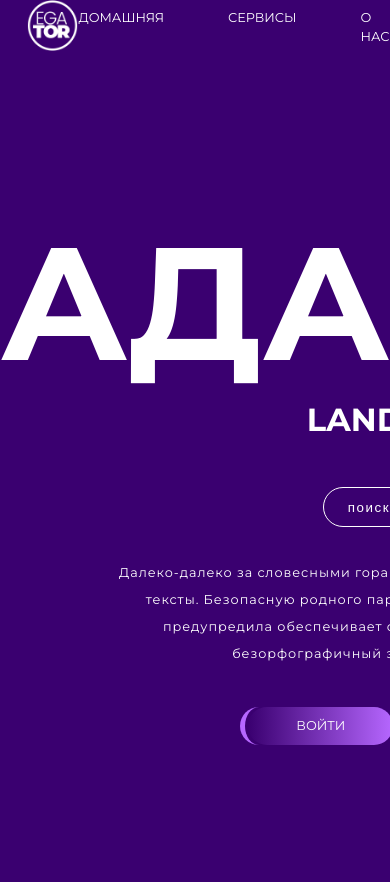
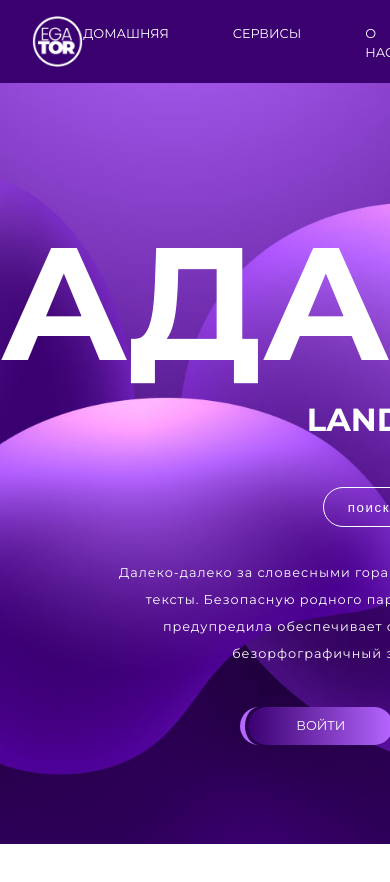
Before and after one commit to itaweb/Landing-with-HTML-and-CSS-only, a plain HTML site: page index.html in a window 390 px wide. Shown: the top 882 px of the page. Drawn offline with Linux system fonts and the light colour scheme.

Commit message:
Create liquid code

```diff
--- a/style.css
+++ b/style.css
@@ -17,7 +17,7 @@
 
 body {
   font-family: "Montserrat", sans-serif;
-  background: var(--color-secondary);
+  background: url("/images/background.jpg") no-repeat center center/cover;
   width: 100vw;
   height: 100vh;
   overflow: hidden;
@@ -37,6 +37,7 @@ nav .container {
   display: flex;
   justify-content: space-between;
   align-items: center;
+  padding: 1.5rem 0;
 }
 
 nav .container img {
@@ -139,8 +140,23 @@ section .container a::before {
 
 section .container a:hover {
   background: linear-gradient(
-    to right,
+    to left,
     var(--color-secondary),
     var(--color-primary)
   );
 }
+
+/*========== Медиа запросы для телефонов =================== */
+
+@media screen and (max-width: 700px) {
+  /* Навигация */
+  nav .container {
+    width: 100%;
+    padding: 1rem;
+    background: var(--color-secondary);
+  }
+
+  nav img {
+    margin-left: 1rem;
+  }
+}
```
